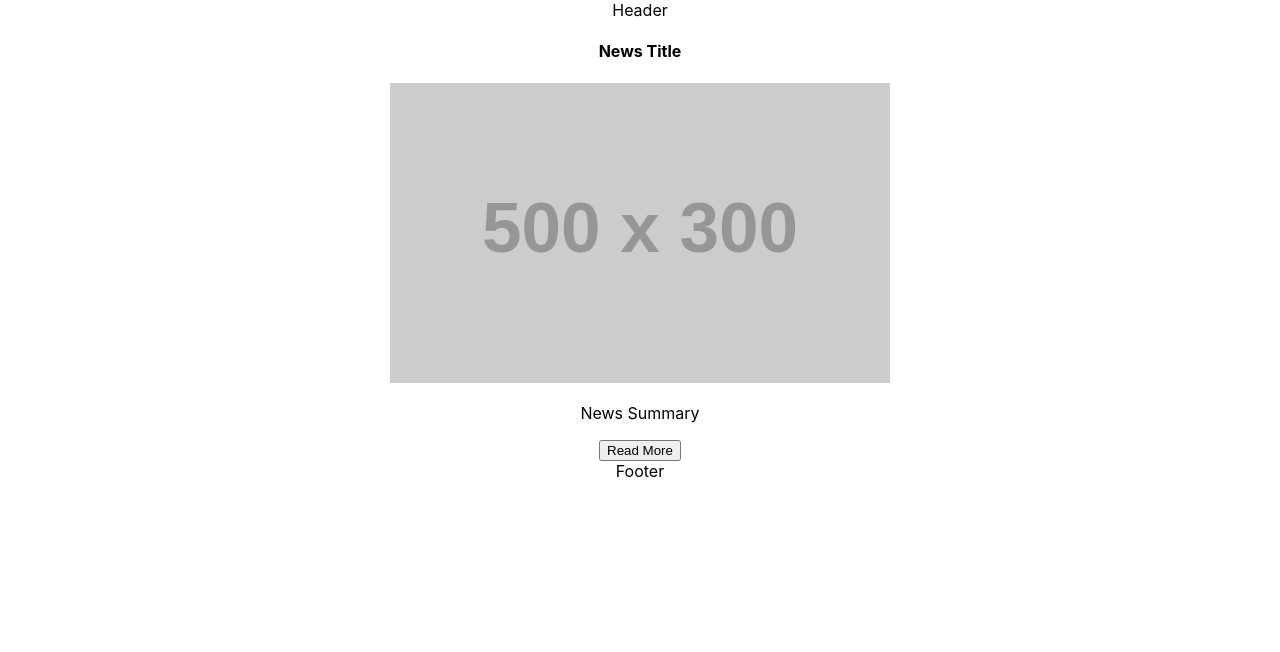
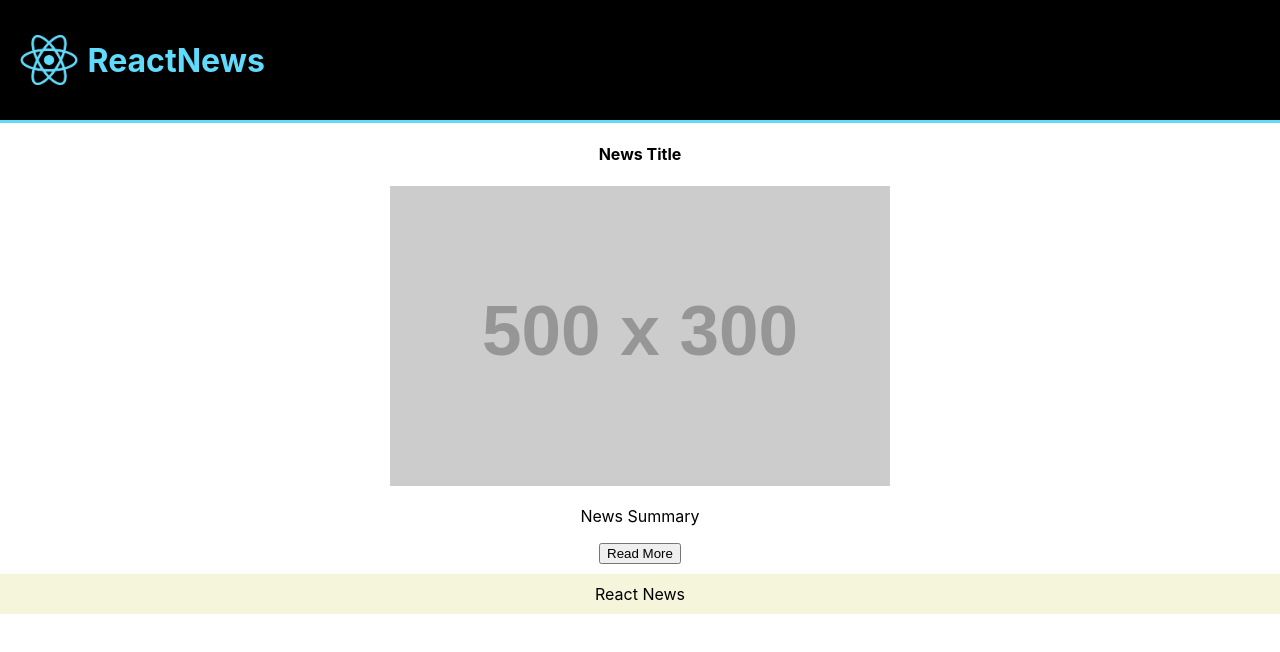
Before and after one commit to canocalir/popular-news, a React (Create React App) app: page / in a window 1280 px wide. Shown: the top 652 px of the page. Built offline with nearby package versions, Linux system fonts and the light colour scheme.

Commit message:
Added Header Container and Logo

```diff
--- a/src/components/HeaderLogo/HeaderLogo.css
+++ b/src/components/HeaderLogo/HeaderLogo.css
@@ -0,0 +1,14 @@
+.header-logo {
+    display: flex;
+    justify-content: center;
+    align-items: center;
+}
+
+.header-logo img {
+    height: 50px;
+}
+
+.header-logo h1 {
+    margin-left: 10px;
+    color: #61dbfb;
+}
--- a/src/components/HeaderLogo/HeaderLogo.js
+++ b/src/components/HeaderLogo/HeaderLogo.js
@@ -1,5 +1,11 @@
+import './HeaderLogo.css';
+import logo from './React-icon.png';
+
 export default function HeaderLogo() {
   return (
-    <div>HeaderLogo</div>
+    <div className="header-logo">
+      <img src={logo} alt=""/>
+        <h1>ReactNews</h1>
+    </div>
   )
 }
--- a/src/containers/Footer/Footer.css
+++ b/src/containers/Footer/Footer.css
@@ -0,0 +1,8 @@
+.footer-container {
+    display: flex;
+    flex-direction: column;
+    height: 5vh;
+    margin-top: 10px;
+    justify-content: center;
+    background-color: beige;
+}
--- a/src/containers/Footer/Footer.js
+++ b/src/containers/Footer/Footer.js
@@ -2,6 +2,8 @@ import './Footer.css';
 
 export default function Footer() {
   return (
-    <div>Footer</div>
+    <div className="footer-container">
+      React News
+      </div>
   )
 }
--- a/src/containers/Header/Header.css
+++ b/src/containers/Header/Header.css
@@ -0,0 +1,8 @@
+.header-container {
+    display: flex;
+    justify-content: flex-start;
+    padding: 20px;
+    height: 80px;
+    border-bottom: 3px solid #61dbfb;
+    background-color: #000;
+}
--- a/src/containers/Header/Header.js
+++ b/src/containers/Header/Header.js
@@ -1,5 +1,10 @@
+import './Header.css';
+import HeaderLogo from '../../components/HeaderLogo/HeaderLogo';
+
 export default function Header() {
   return (
-    <div>Header</div>
+    <div className="header-container">
+      <HeaderLogo />
+    </div>
   )
 }
```
Also changed, not shown: src/components/HeaderLogo/React-icon.png (added).
